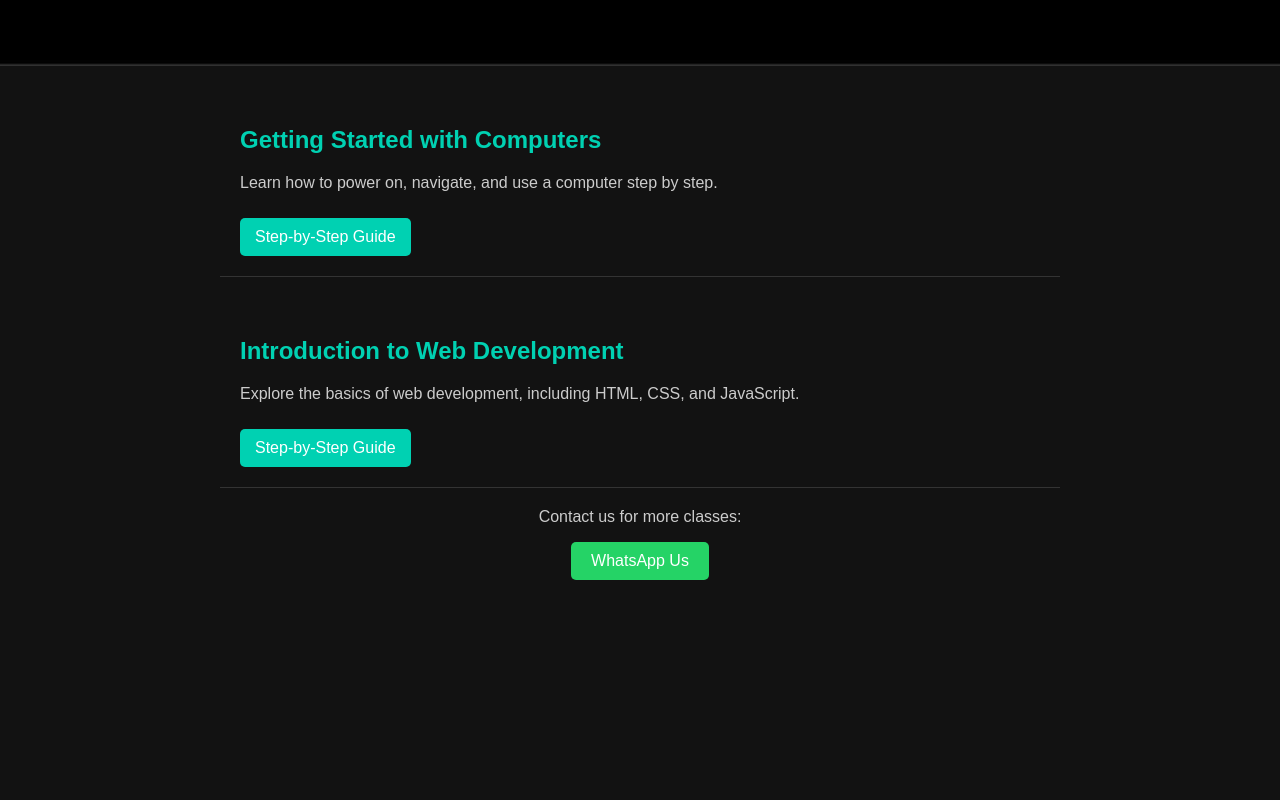
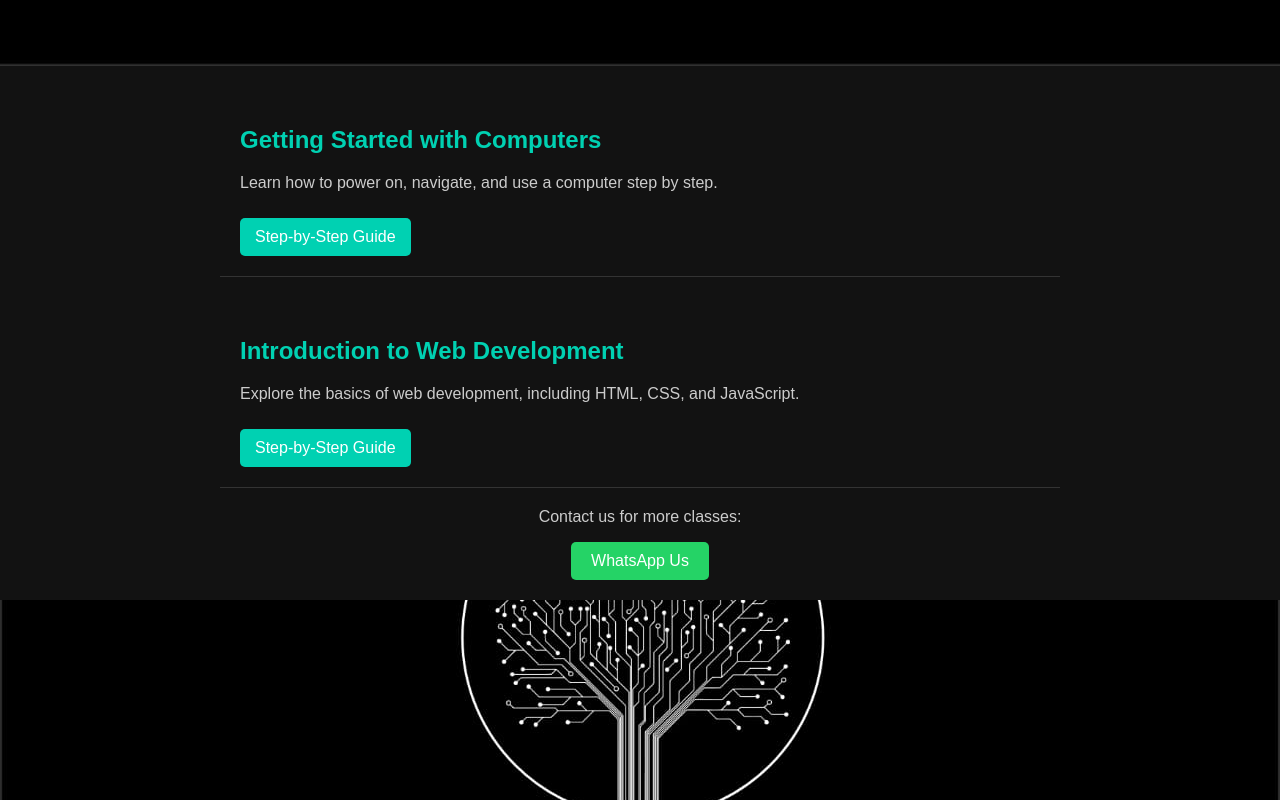
Before and after one commit to Nozel-silva/Guide, a plain HTML site: page index.html in a window 1280 px wide. Shown: the part 734-1534 px from the top of the page. Drawn offline with Linux system fonts and the light colour scheme.

Commit message:
Update index.html

```diff
--- a/index.html
+++ b/index.html
@@ -104,7 +104,7 @@
 
     /* Footer Styling */
     .footer-image {
-      background-image: url('footer-image-url.jpg'); /* Replace with your footer image URL */
+      background-image: url('IMG-20241203-WA0006.jpg'); /* Replace with your footer image URL */
       background-size: cover;
       background-position: center;
       height: 200px;
```
